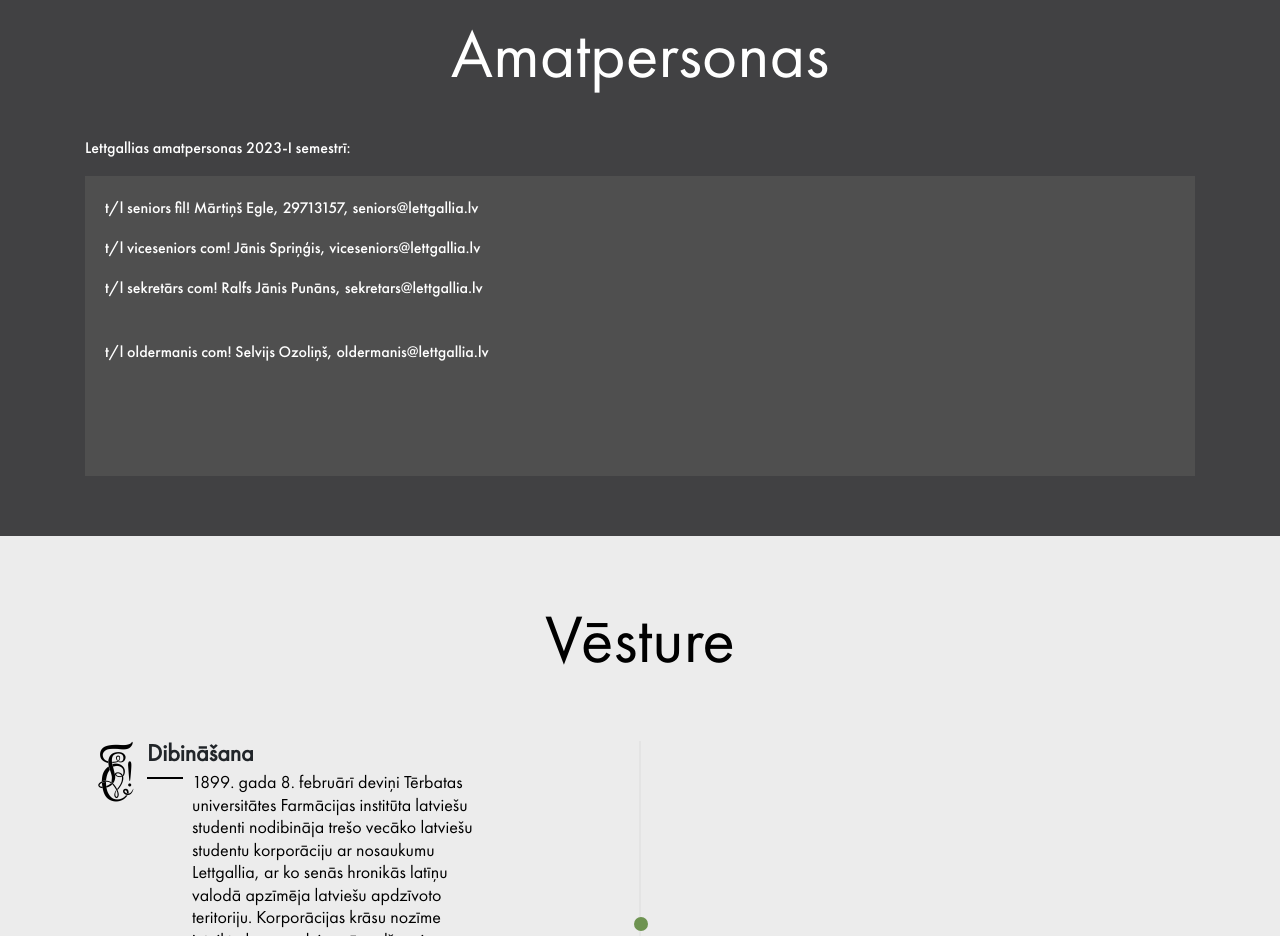
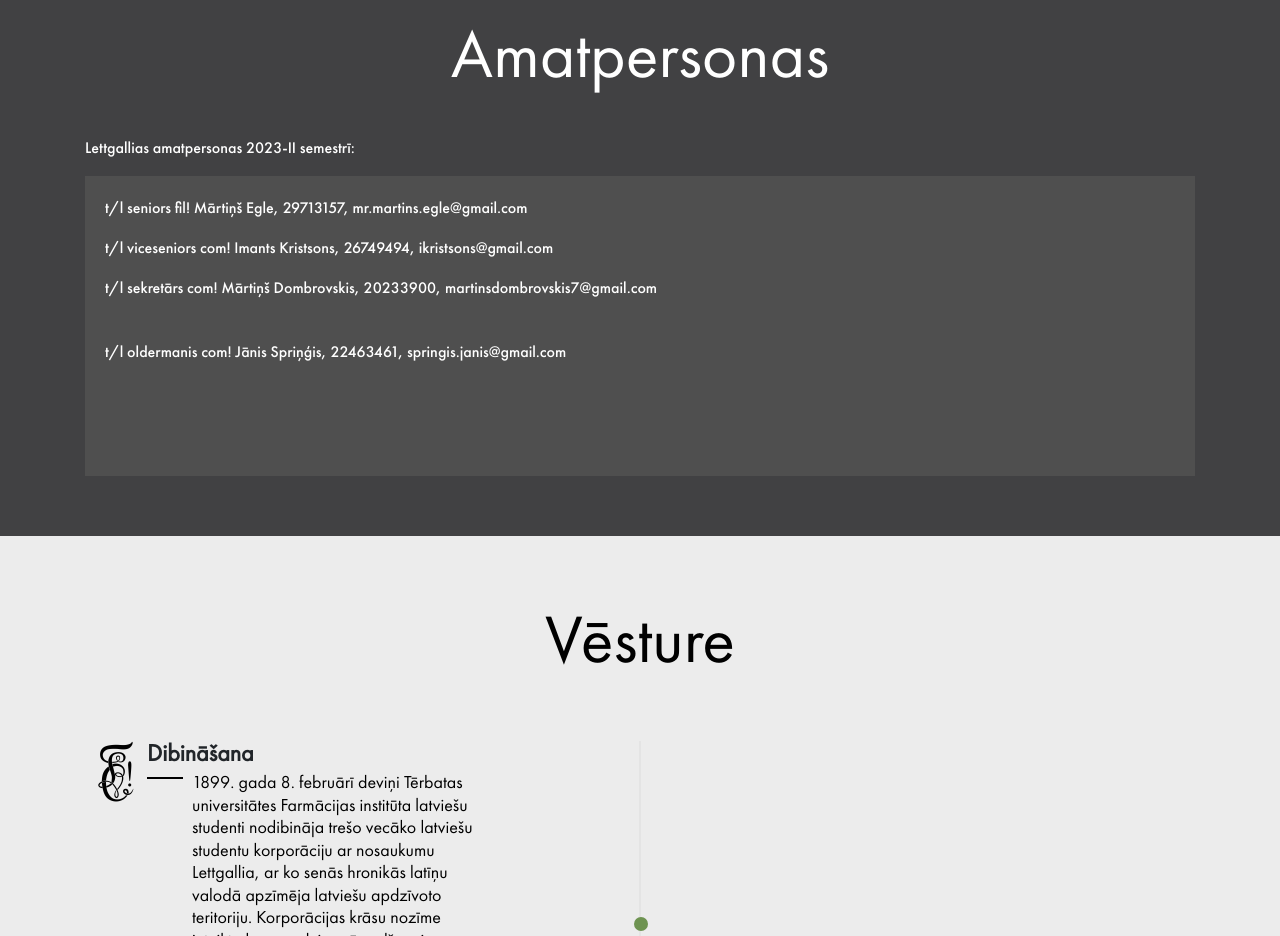
Before and after one commit to lettgallia/homepage, an Eleventy site: page site/index.html in a window 1280 px wide. Shown: the part 1460-2396 px from the top of the page. Built offline with nearby package versions, Linux system fonts and the light colour scheme; Eleventy itself is replaced by a stand-in of ours; files that its build step writes are made by us from their sources.

Commit message:
Officials for 2023-II

```diff
--- a/site/index.html
+++ b/site/index.html
@@ -32,14 +32,14 @@
 <section id="Officials">
   <div class="container">
     <h2>Amatpersonas</h2>
-    <p>Lettgallias amatpersonas 2023-I semestrī:</p>
+    <p>Lettgallias amatpersonas 2023-II semestrī:</p>
     <div class="row">
       <div class="col-xs-12 col-sm-12 col-md-12 col-lg-12 col-xl-12">
         <div class="grey-box">
-          <p>t/l seniors fil! Mārtiņš Egle, 29713157, seniors@lettgallia.lv</p>
-          <p>t/l viceseniors com! Jānis Spriņģis, viceseniors@lettgallia.lv</p>
-          <p>t/l sekretārs com! Ralfs Jānis Punāns, sekretars@lettgallia.lv</p></br>
-          <p>t/l oldermanis com! Selvijs Ozoliņš, oldermanis@lettgallia.lv</p>
+          <p>t/l seniors fil! Mārtiņš Egle, 29713157, mr.martins.egle@gmail.com</p>
+          <p>t/l viceseniors com! Imants Kristsons, 26749494, ikristsons@gmail.com</p>
+          <p>t/l sekretārs com! Mārtiņš Dombrovskis, 20233900, martinsdombrovskis7@gmail.com</p></br>
+          <p>t/l oldermanis com! Jānis Spriņģis, 22463461, springis.janis@gmail.com</p>
         </div>
       </div>
     </div>
```
Also changed, not shown: docs/index.html (+5 -5 lines).
